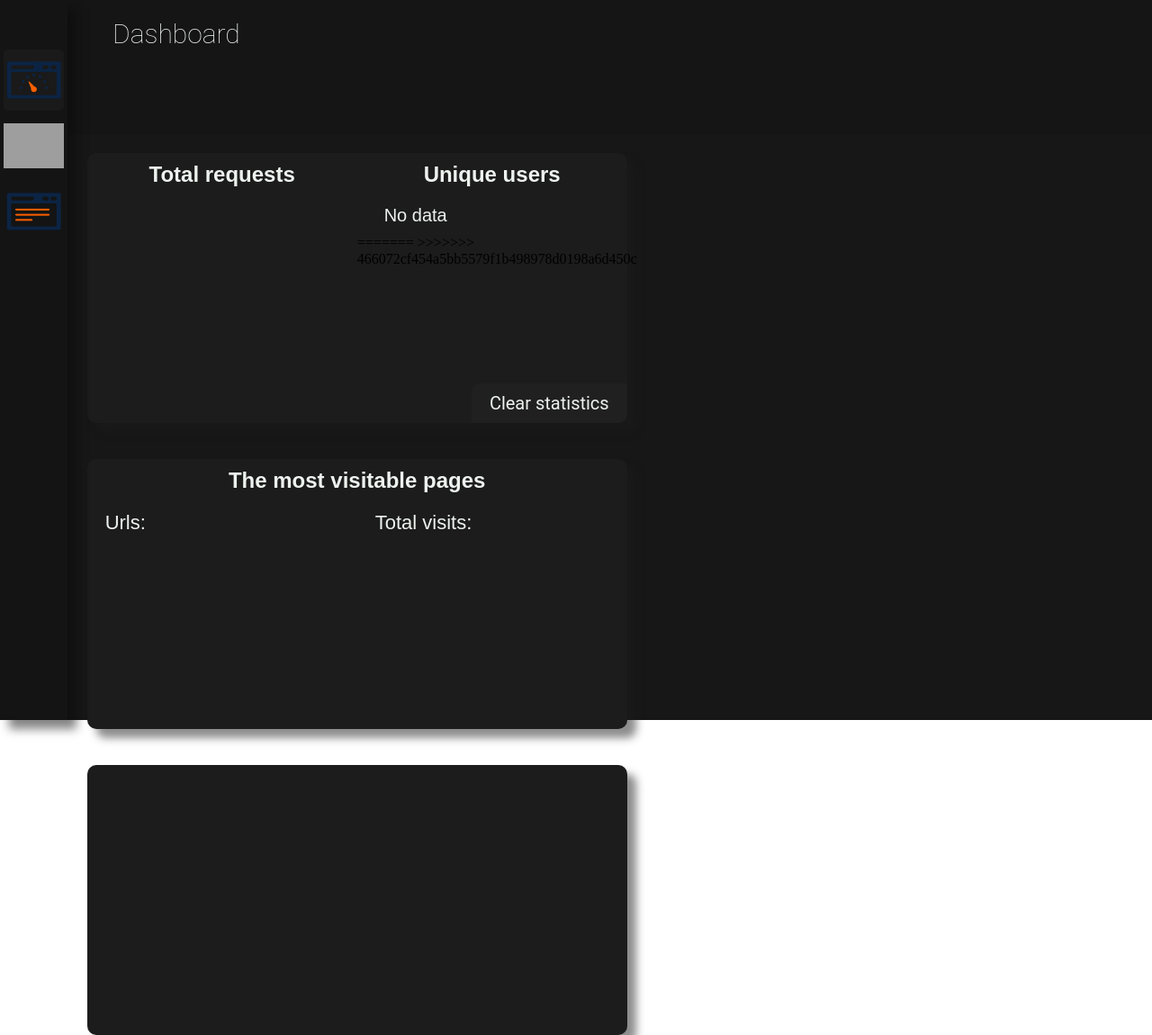
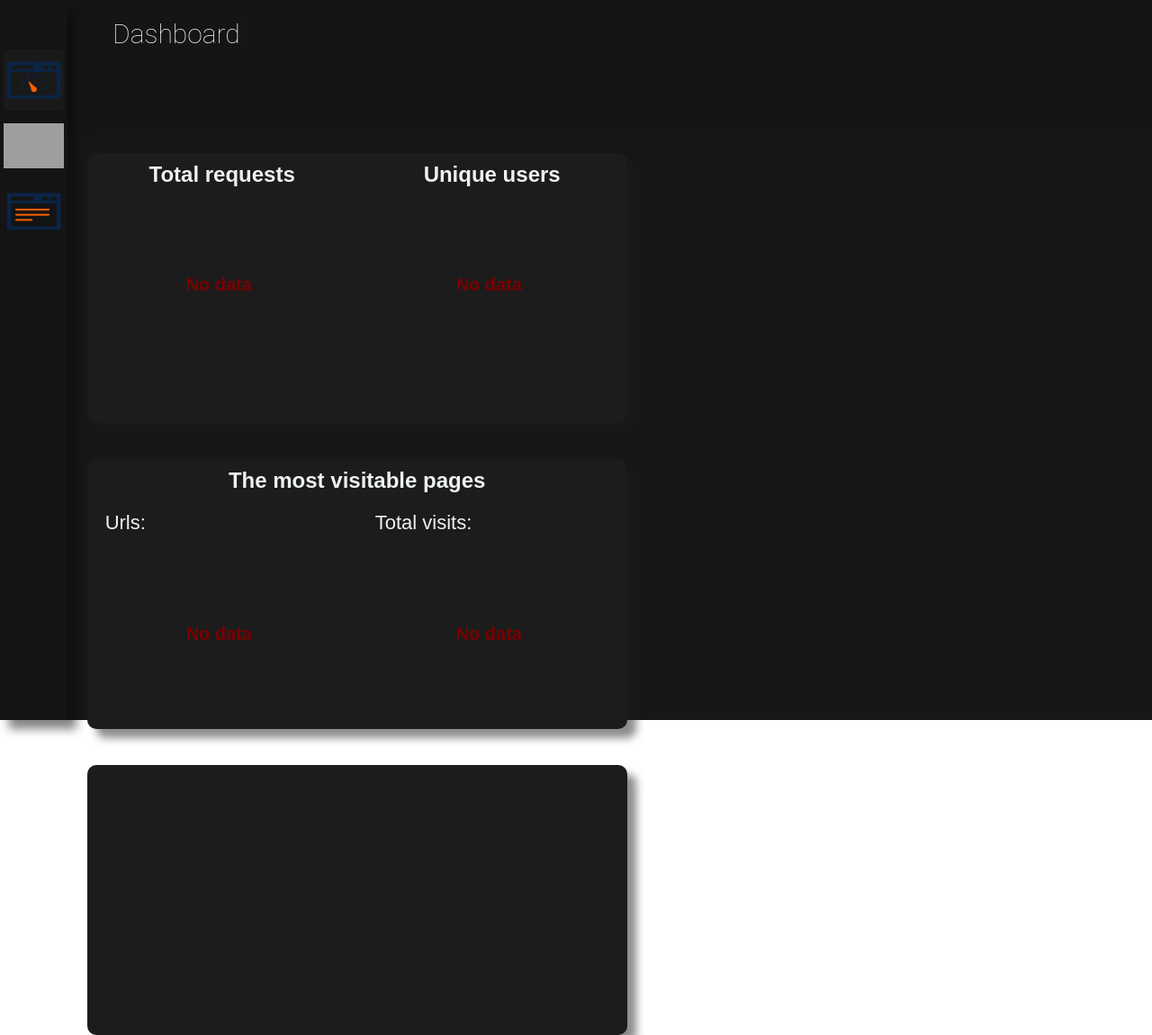
Before and after one commit to Konstantin-create/hacknet_web, a Flask app: page /admin/dashboard in a window 1280 px wide. Shown: the whole page at 90% size. Run offline with Flask 2, Linux system fonts and the light colour scheme; grey boxes are pictures that could not be loaded.

Commit message:
add no data indication

```diff
--- a/app/static/css/admin/dashboard_page.css
+++ b/app/static/css/admin/dashboard_page.css
@@ -18,6 +18,7 @@ a {
 }
 
 .left {
+    position: relative;
     float: left;
     width: 50%;
     height: 100%;
@@ -54,6 +55,17 @@ a {
     color: #EDF2EF;
 }
 
+.no-data {
+    position: absolute;
+    font-family: "Cantarell", sans-serif;
+    font-weight: 600;
+    font-size: 20px;
+    top: 45%;
+    left: 110px;
+    text-align: center;
+    color: #790000;
+}
+
 .clear_btn {
     position: absolute;
     right: 0;
--- a/app/templates/admin/dashboard_page.html
+++ b/app/templates/admin/dashboard_page.html
@@ -14,6 +14,8 @@
             <p class="data-value">All time: {{ all_requests['requests']['total'] }}</p>
             <p class="data-value">Per month: {{ all_requests['requests']['per_month'] }}</p>
             <p class="data-value">Per day: {{ all_requests['requests']['per_day'] }}</p>
+            {% else %}
+            <p class="no-data">No data</p>
             {% endif %}
         </div>
         <div class="right">
@@ -22,13 +24,10 @@
             <p class="data-value">All time: {{ all_requests['requests']['total'] }}</p>
             <p class="data-value">Per month: {{ all_requests['requests']['per_month'] }}</p>
             <p class="data-value">Per day: {{ all_requests['requests']['per_day'] }}</p>
-<<<<<<< HEAD
+            <p class="clear_btn"><a href="/admin/clear-stat">Clear statistics</a></p>
             {% else %}
-            <p class="data-value">No data</p>
-=======
->>>>>>> 466072cf454a5bb5579f1b498978d0198a6d450c
+            <p class="no-data">No data</p>
             {% endif %}
-            <p class="clear_btn"><a href="/admin/clear-stat">Clear statistics</a></p>
         </div>
     </div>
     <div class="dash">
@@ -37,12 +36,16 @@
             <h4 class="data-col-header">Urls:</h4>
             {% for el in all_visitors %}
             <p class="data-value">{{ el[0] }}</p>
+            {% else %}
+            <p class="no-data">No data</p>
             {% endfor %}
         </div>
         <div class="right">
             <h4 class="data-col-header">Total visits:</h4>
             {% for el in all_visitors %}
             <p class="data-value">{{ el[1] }}</p>
+            {% else %}
+            <p class="no-data">No data</p>
             {% endfor %}
         </div>
     </div>
```
